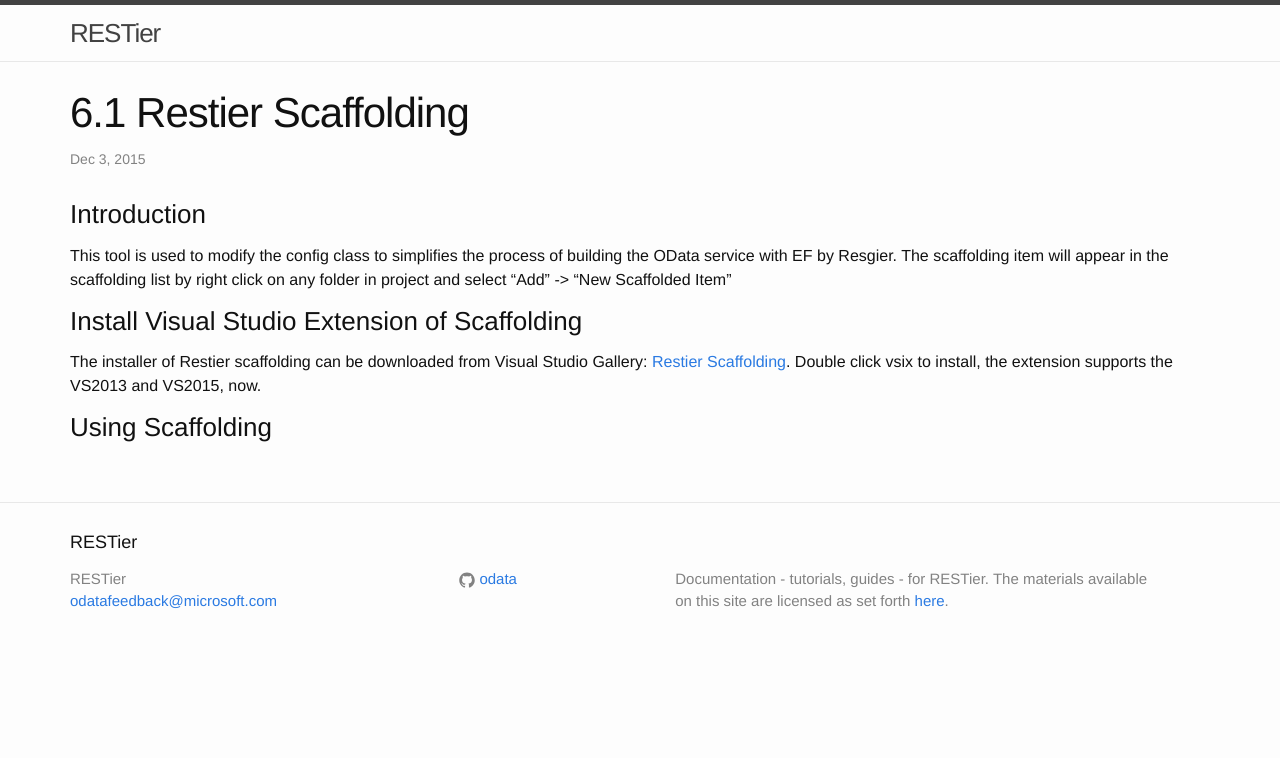
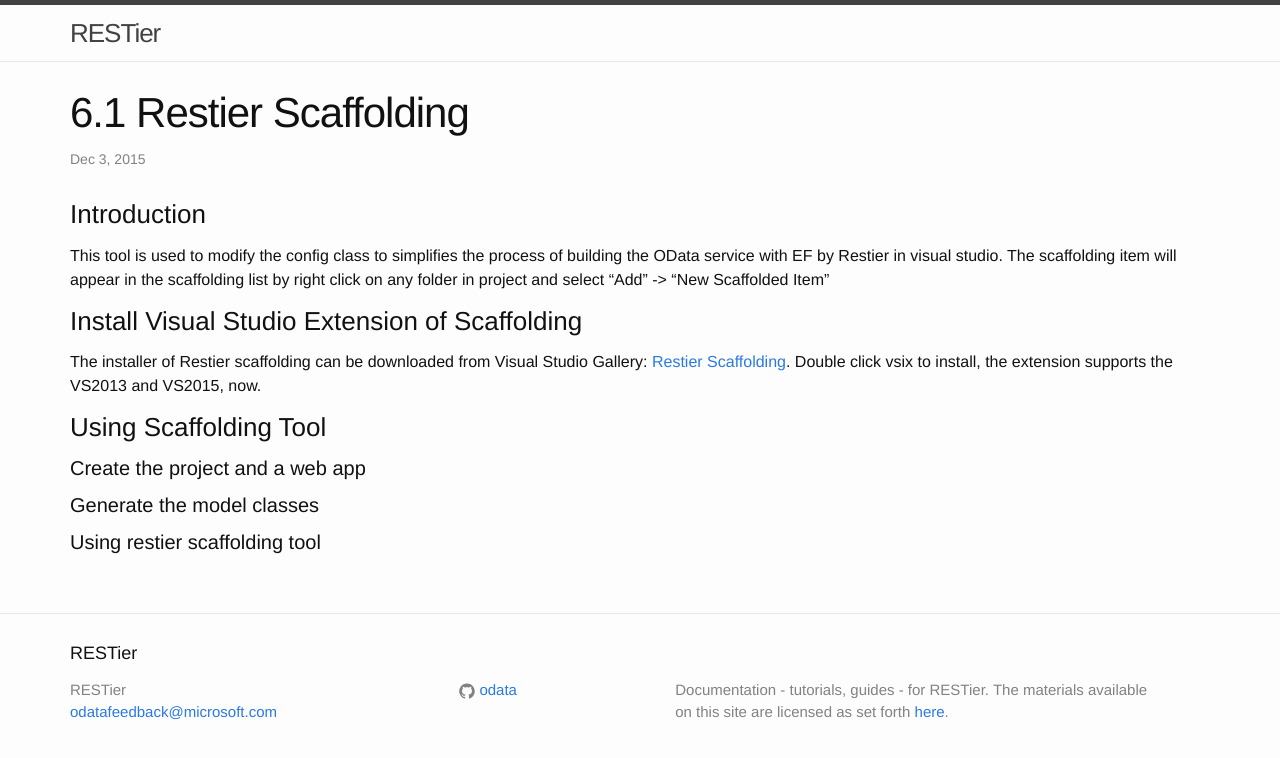
Before and after one commit to OData/RESTier, a Jekyll site: the page built from _posts/2015-12-03-06-01-Restier-Scaffolding.md, in a window 1280 px wide. Shown: the top 758 px of the page. Built offline with Jekyll 4.4.1, drawn with Linux system fonts in a browser that asks for light colours; nearby versions of some CDN libraries; comment, search, counter and statistics services are not loaded.

Commit message:
Update 2015-12-03-06-01-Restier-Scaffolding.md

```diff
--- a/_posts/2015-12-03-06-01-Restier-Scaffolding.md
+++ b/_posts/2015-12-03-06-01-Restier-Scaffolding.md
@@ -6,9 +6,14 @@ category: "6. Tooling"
 ---
 
 ### Introduction
-This tool is used to modify the config class to simplifies the process of building the OData service with EF by Resgier. The scaffolding item will appear in the scaffolding list by right click on any folder in project and select "Add" -> "New Scaffolded Item"
+This tool is used to modify the config class to simplifies the process of building the OData service with EF by Restier in visual studio. The scaffolding item will appear in the scaffolding list by right click on any folder in project and select "Add" -> "New Scaffolded Item"
 
 ### Install Visual Studio Extension of Scaffolding
 The installer of Restier scaffolding can be downloaded from Visual Studio Gallery: [Restier Scaffolding](https://visualstudiogallery.msdn.microsoft.com/6b18599d-34d5-4123-a586-cdf411728d23/). Double click vsix to install, the extension supports the VS2013 and VS2015, now.
 
-### Using Scaffolding
+### Using Scaffolding Tool
+#### Create the project and a web app
+
+#### Generate the model classes
+
+#### Using restier scaffolding tool
```
